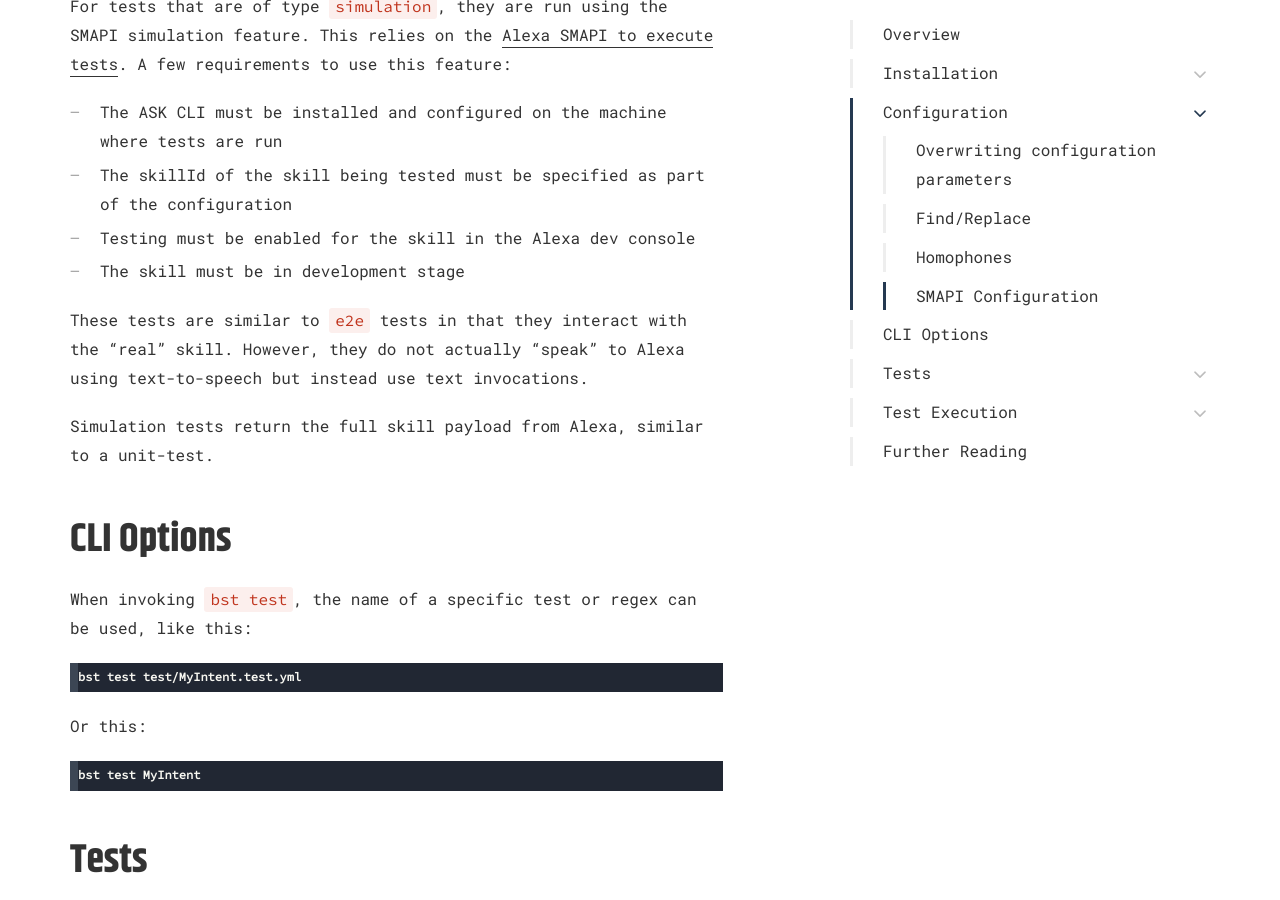
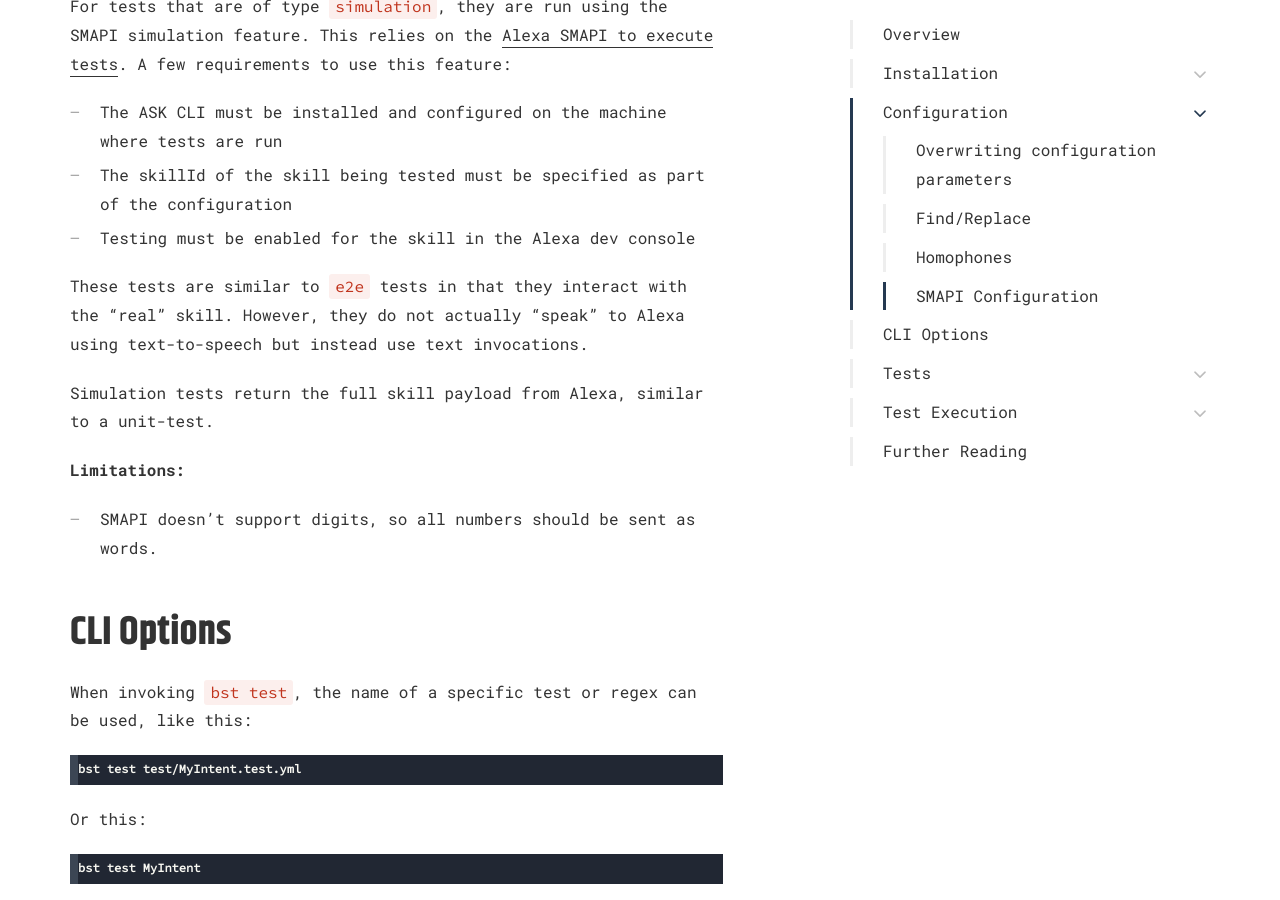
Before and after one commit to bespoken/bespoken-docs, a Jekyll site: the page built from end-to-end/guide.md, in a window 1280 px wide and 900 px high, scrolled down 6656 px. Built offline with Jekyll 4.4.1, drawn with Linux system fonts in a browser that asks for light colours; some web fonts are replaced.

Commit message:
Remove SMAPI development restriction, and add limitiation on digits

```diff
--- a/end-to-end/guide.md
+++ b/end-to-end/guide.md
@@ -207,11 +207,14 @@ For tests that are of type `simulation`, they are run using the SMAPI simulation
 * The ASK CLI must be installed and configured on the machine where tests are run
 * The skillId of the skill being tested must be specified as part of the configuration
 * Testing must be enabled for the skill in the Alexa dev console
-* The skill must be in development stage
 
 These tests are similar to `e2e` tests in that they interact with the "real" skill. However, they do not actually "speak" to Alexa using text-to-speech but instead use text invocations.
 
 Simulation tests return the full skill payload from Alexa, similar to a unit-test.
+
+**Limitations:**
+* SMAPI doesn't support digits, so all numbers should be sent as words.
+
 
 # CLI Options
 When invoking `bst test`, the name of a specific test or regex can be used, like this:
```
